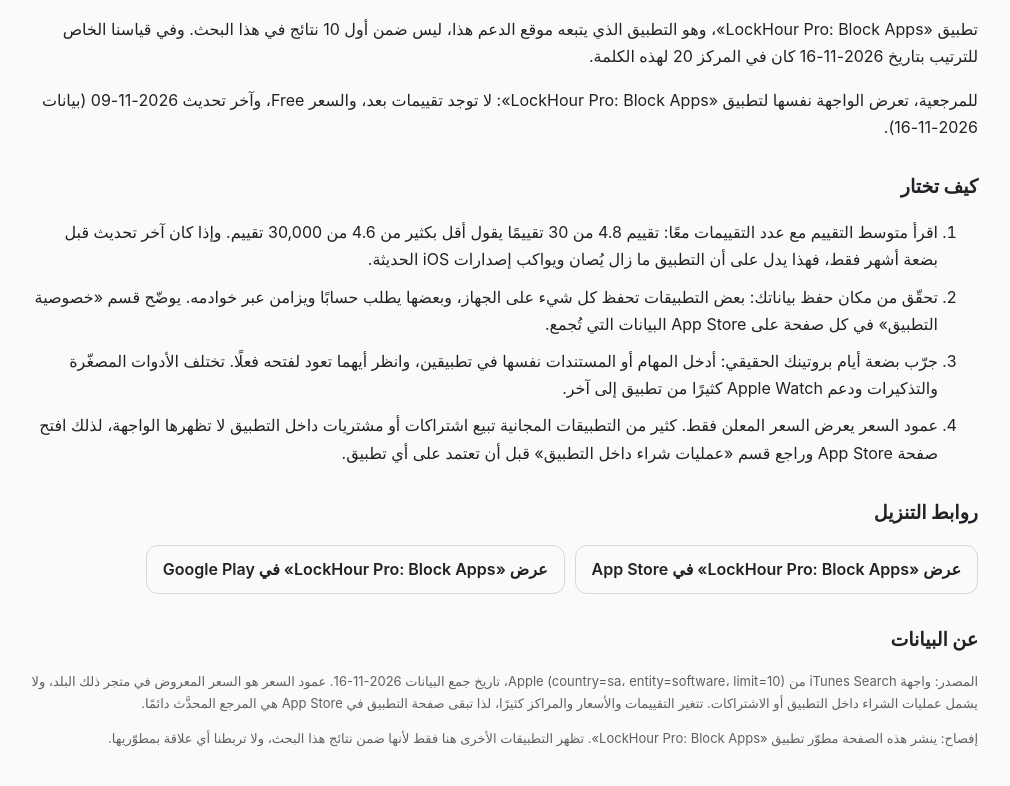
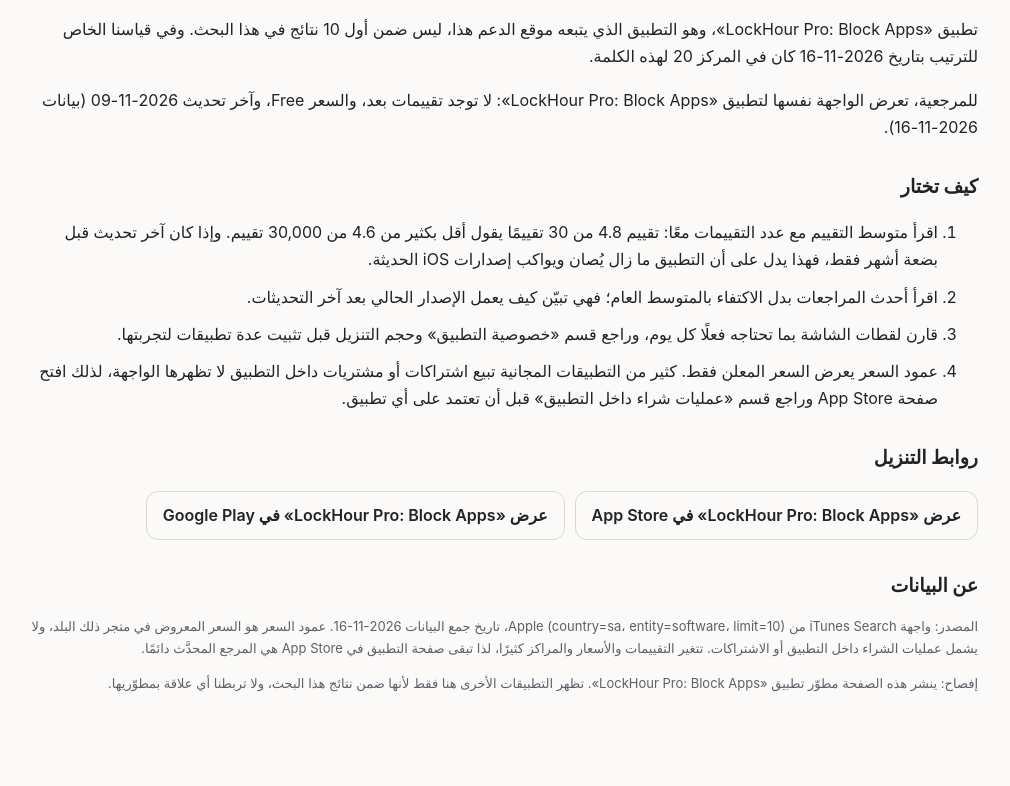
Before and after one commit to alice51849/lockhour-support, a plain HTML site: page compare.ar-SA.html in a window 1280 px wide. Shown: the part 755-1541 px from the top of the page, without its empty margins (136-1146 px from the left). After the commit the page ends 1518 px from the top, so only its background shows below. Drawn offline with Linux system fonts and the light colour scheme.

Commit message:
Update App Store search comparison pages (real store data)

```diff
--- a/compare.ar-SA.html
+++ b/compare.ar-SA.html
@@ -39,9 +39,6 @@ tr.ours td{background:var(--ours)}
 <!-- ls-clickbeacon:start -->
 <script>(function(){var E='https://office.cait518.cc/api/click';function h(e){try{var t=e.target,l=t&&t.closest&&t.closest('a[href]');if(!l||!navigator.sendBeacon)return;var u=new URL(l.href,location.href),s,k,c,q=u.searchParams;if(u.hostname==='apps.apple.com'){s='apple';k=(u.pathname.match(/\/id(\d+)/)||[])[1]||'';c=q.get('ct')||''}else if(u.hostname==='play.google.com'){s='play';var r=new URLSearchParams(q.get('referrer')||'');k=r.get('utm_campaign')||q.get('id')||'';c=r.get('utm_source')||''}else return;navigator.sendBeacon(E,JSON.stringify({p:location.pathname.slice(0,200),a:k.slice(0,100),ct:c.slice(0,64),s:s}))}catch(_){}}document.addEventListener('click',h,true);document.addEventListener('auxclick',h,true)})();</script>
 <!-- ls-clickbeacon:end -->
-<!-- ls-pwa:start -->
-<link rel="manifest" href="/lockhour-support/manifest.webmanifest">
-<!-- ls-pwa:end -->
 <!-- ls-sharecard:start -->
 <meta property="og:site_name" content="LockHour Pro: Block Apps">
 <meta property="og:locale" content="ar_SA">
@@ -79,7 +76,7 @@ tr.ours td{background:var(--ours)}
 <p>تطبيق «LockHour Pro: Block Apps»، وهو التطبيق الذي يتبعه موقع الدعم هذا، ليس ضمن أول 10 نتائج في هذا البحث. وفي قياسنا الخاص للترتيب بتاريخ 2026-11-16 كان في المركز 20 لهذه الكلمة.</p>
 <p>للمرجعية، تعرض الواجهة نفسها لتطبيق «LockHour Pro: Block Apps»: لا توجد تقييمات بعد، والسعر Free، وآخر تحديث 2026-11-09 (بيانات 2026-11-16).</p>
 <h2>كيف تختار</h2>
-<ol class="tips"><li>اقرأ متوسط التقييم مع عدد التقييمات معًا: تقييم 4.8 من 30 تقييمًا يقول أقل بكثير من 4.6 من 30,000 تقييم. وإذا كان آخر تحديث قبل بضعة أشهر فقط، فهذا يدل على أن التطبيق ما زال يُصان ويواكب إصدارات iOS الحديثة.</li><li>تحقّق من مكان حفظ بياناتك: بعض التطبيقات تحفظ كل شيء على الجهاز، وبعضها يطلب حسابًا ويزامن عبر خوادمه. يوضّح قسم «خصوصية التطبيق» في كل صفحة على App Store البيانات التي تُجمع.</li><li>جرّب بضعة أيام بروتينك الحقيقي: أدخل المهام أو المستندات نفسها في تطبيقين، وانظر أيهما تعود لفتحه فعلًا. تختلف الأدوات المصغّرة والتذكيرات ودعم Apple Watch كثيرًا من تطبيق إلى آخر.</li><li>عمود السعر يعرض السعر المعلن فقط. كثير من التطبيقات المجانية تبيع اشتراكات أو مشتريات داخل التطبيق لا تظهرها الواجهة، لذلك افتح صفحة App Store وراجع قسم «عمليات شراء داخل التطبيق» قبل أن تعتمد على أي تطبيق.</li></ol>
+<ol class="tips"><li>اقرأ متوسط التقييم مع عدد التقييمات معًا: تقييم 4.8 من 30 تقييمًا يقول أقل بكثير من 4.6 من 30,000 تقييم. وإذا كان آخر تحديث قبل بضعة أشهر فقط، فهذا يدل على أن التطبيق ما زال يُصان ويواكب إصدارات iOS الحديثة.</li><li>اقرأ أحدث المراجعات بدل الاكتفاء بالمتوسط العام؛ فهي تبيّن كيف يعمل الإصدار الحالي بعد آخر التحديثات.</li><li>قارن لقطات الشاشة بما تحتاجه فعلًا كل يوم، وراجع قسم «خصوصية التطبيق» وحجم التنزيل قبل تثبيت عدة تطبيقات لتجربتها.</li><li>عمود السعر يعرض السعر المعلن فقط. كثير من التطبيقات المجانية تبيع اشتراكات أو مشتريات داخل التطبيق لا تظهرها الواجهة، لذلك افتح صفحة App Store وراجع قسم «عمليات شراء داخل التطبيق» قبل أن تعتمد على أي تطبيق.</li></ol>
 <h2>روابط التنزيل</h2>
 <p class="cta"><a class="btn" href="https://apps.apple.com/app/id6780107485?pt=118326163&amp;ct=sup_lockhour_cmp&amp;mt=8" rel="noopener">عرض «LockHour Pro: Block Apps» في App Store</a> <a class="btn" href="https://play.google.com/store/apps/details?id=com.focuslockpro.app&amp;referrer=utm_source%3Dsup_lockhour_cmp%26utm_campaign%3Dlockhour" rel="noopener" data-ls-play="cta">عرض «LockHour Pro: Block Apps» في Google Play</a></p>
 <h2>عن البيانات</h2>
```
